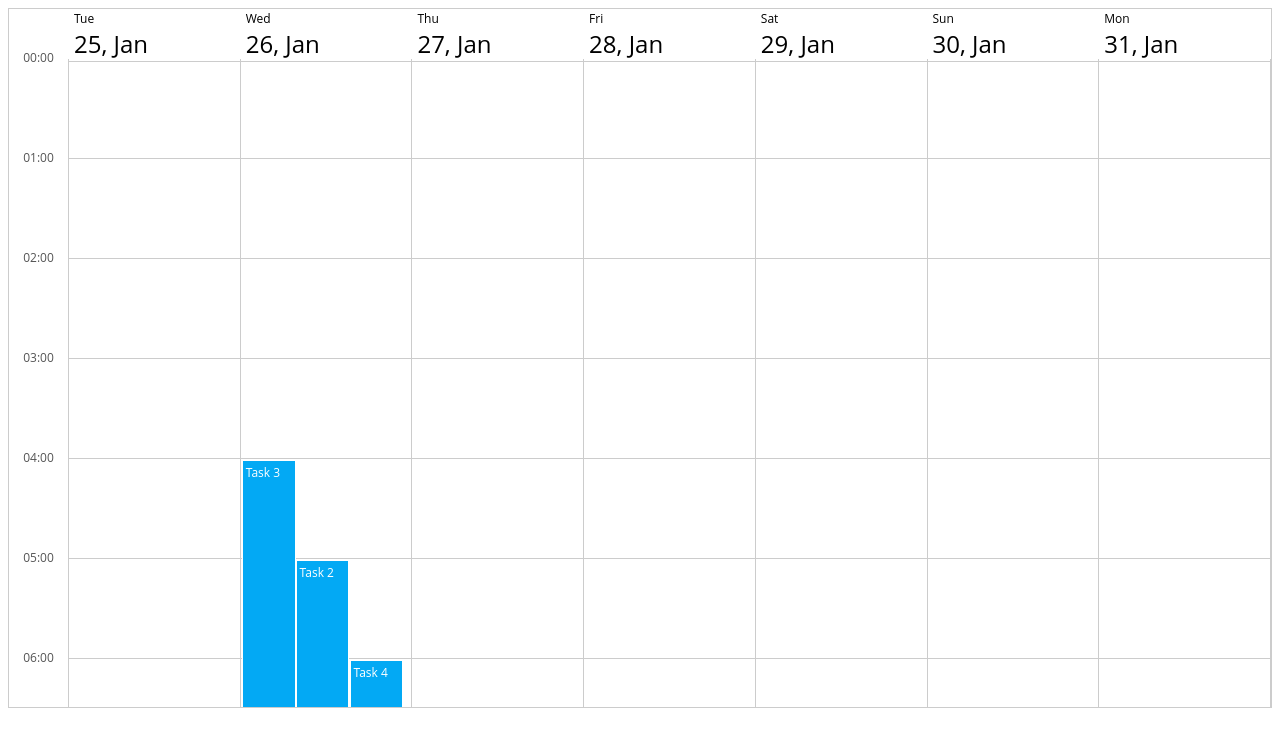
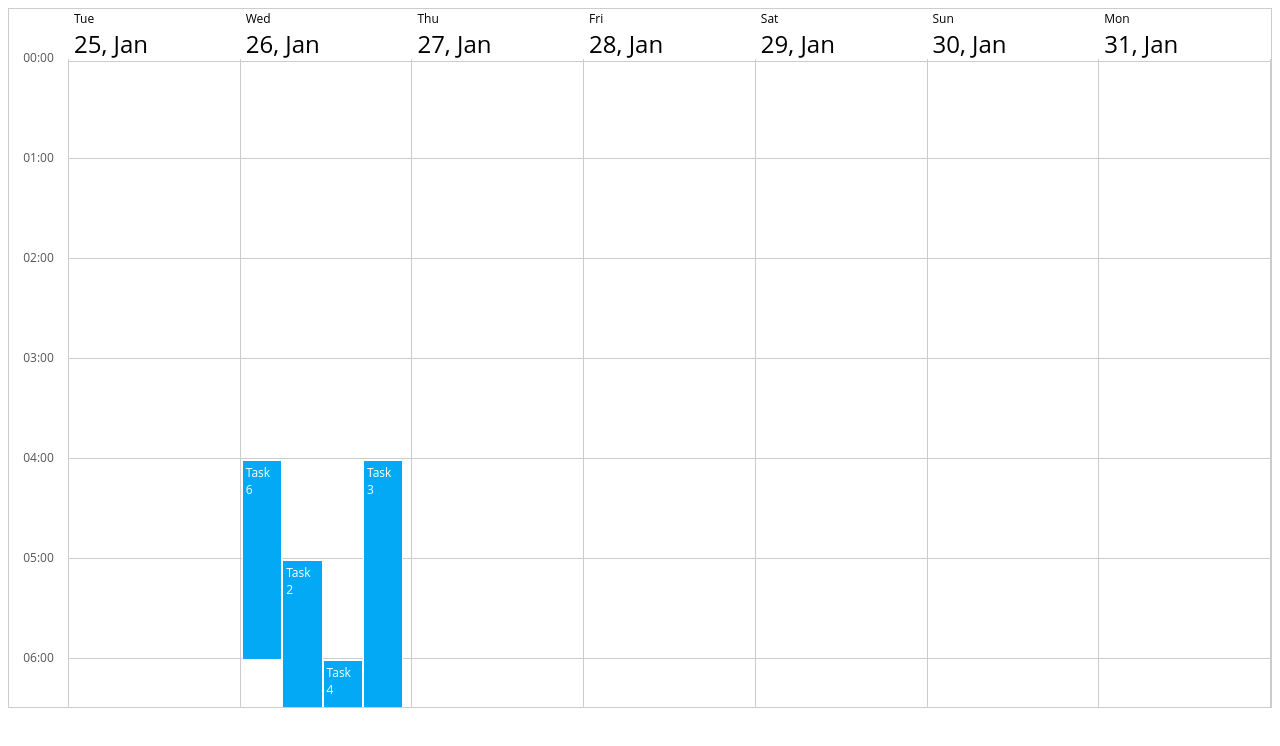
Before and after one commit to eden-lane/week-calendar, a React (Create React App) app: page / in a window 1280 px wide. Shown: the top 746 px of the page. Built offline with nearby package versions, Linux system fonts and the light colour scheme.

Commit message:
fixed event layout

```diff
--- a/src/App.tsx
+++ b/src/App.tsx
@@ -69,6 +69,12 @@ const events: CalendarEvent<Task>[] = [
     title: "Task 5",
     startDateTime: new Date(2022, 0, 26, 7),
     endDateTime: new Date(2022, 0, 26, 9)
+  },
+  {
+    id: "10",
+    title: "Task 6",
+    startDateTime: new Date(2022, 0, 26, 4),
+    endDateTime: new Date(2022, 0, 26, 6)
   }
 ];
 
--- a/src/WeekCalendar/views/DayView.tsx
+++ b/src/WeekCalendar/views/DayView.tsx
@@ -166,7 +166,7 @@ export const DayView = (props: Props) => {
           count = Math.max(count, overlappingItems.length);
         });
 
-        mainEventData.width = 1 / count;
+        mainEventData.width = Math.min(1 / count, 1 / (offset + 1));
         mainEventData.offset = offset;
       });
     });
```
